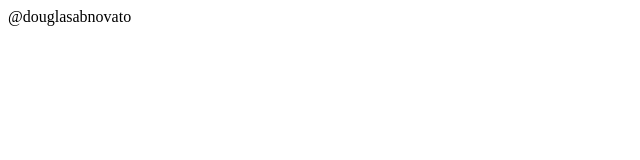
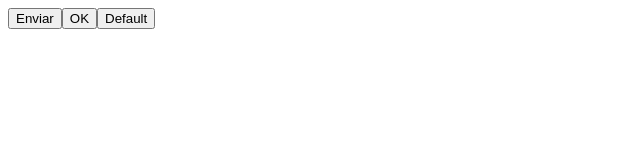
Before and after one commit to douglasabnovato/feedback-widget, a React (Vite) app in the folder web/: page / in a window 1280 px wide. Shown: the top 160 px of the page, without its empty margins (0-640 px from the left). Built offline with nearby package versions, Linux system fonts and the light colour scheme.

Commit message:
componentes e propriedades

```diff
--- a/web/src/App.tsx
+++ b/web/src/App.tsx
@@ -1,9 +1,17 @@
+interface ButtonProps{
+  text?: string;
+}
 
-function App() {
+function Button(props: ButtonProps){
+  return <button>{props.text ?? "Default"}</button>
+}
 
+function App(){
   return (
-    <div className="App">
-      @douglasabnovato
+    <div>
+      <Button text="Enviar" />
+      <Button text="OK" />
+      <Button />
     </div>
   )
 }
```
Also changed, not shown: web/src/main.tsx (+5 -6 lines).
